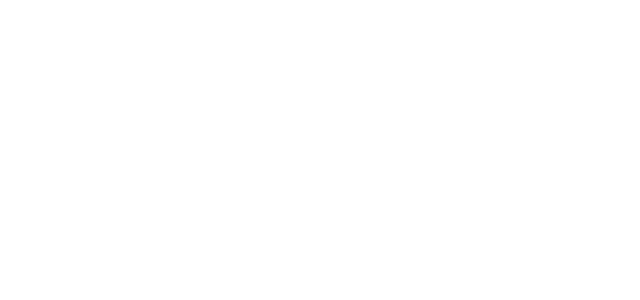
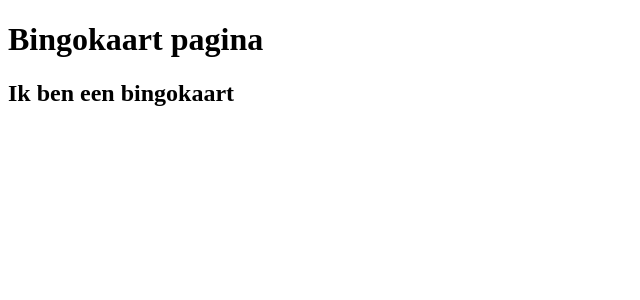
Before and after one commit to fdnd-agency/herstelkompas, a SvelteKit app: page /bingokaart in a window 1280 px wide. Shown: the top 300 px of the page, without its empty margins (0-640 px from the left). Built offline with nearby package versions, Linux system fonts and the light colour scheme.

Commit message:
tested #31 routes and components

```diff
--- a/src/lib/components/Bingocard.svelte
+++ b/src/lib/components/Bingocard.svelte
@@ -1,3 +1,5 @@
 <script>
     const { member } =  $props()
 </script>
+
+<h2>Ik ben een bingokaart</h2>
--- a/src/routes/behandelingen/+page.svelte
+++ b/src/routes/behandelingen/+page.svelte
@@ -0,0 +1 @@
+Behandelingen
--- a/src/routes/behandelingen/[id]/+page.svelte
+++ b/src/routes/behandelingen/[id]/+page.svelte
@@ -0,0 +1 @@
+Behandelingen detail page
--- a/src/routes/bingokaart/+page.svelte
+++ b/src/routes/bingokaart/+page.svelte
@@ -0,0 +1,7 @@
+<script>
+    let { data } = $props();
+    import { Bingocard } from '$lib'
+</script>
+
+<h1>Bingokaart pagina</h1>
+<Bingocard/>
```
